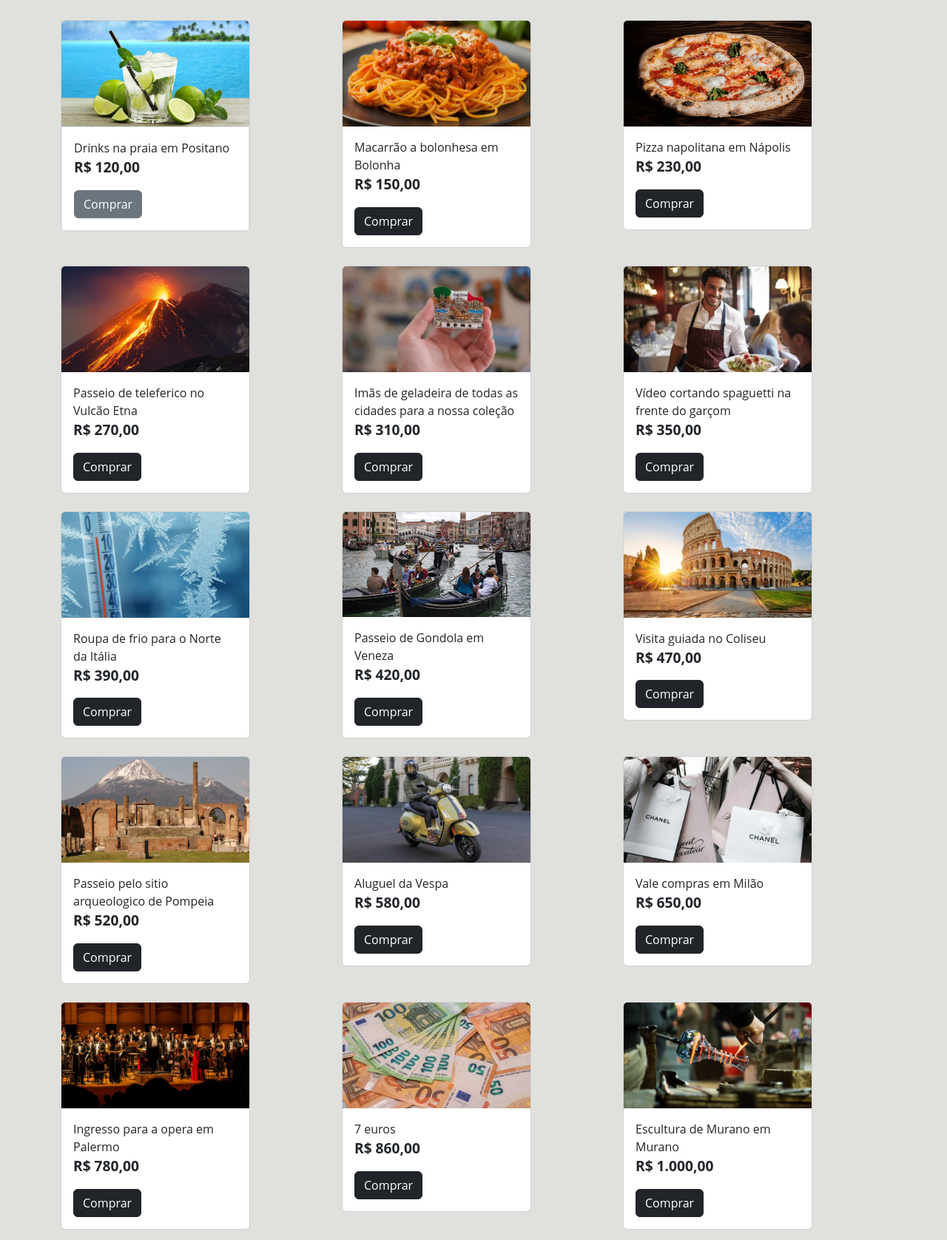
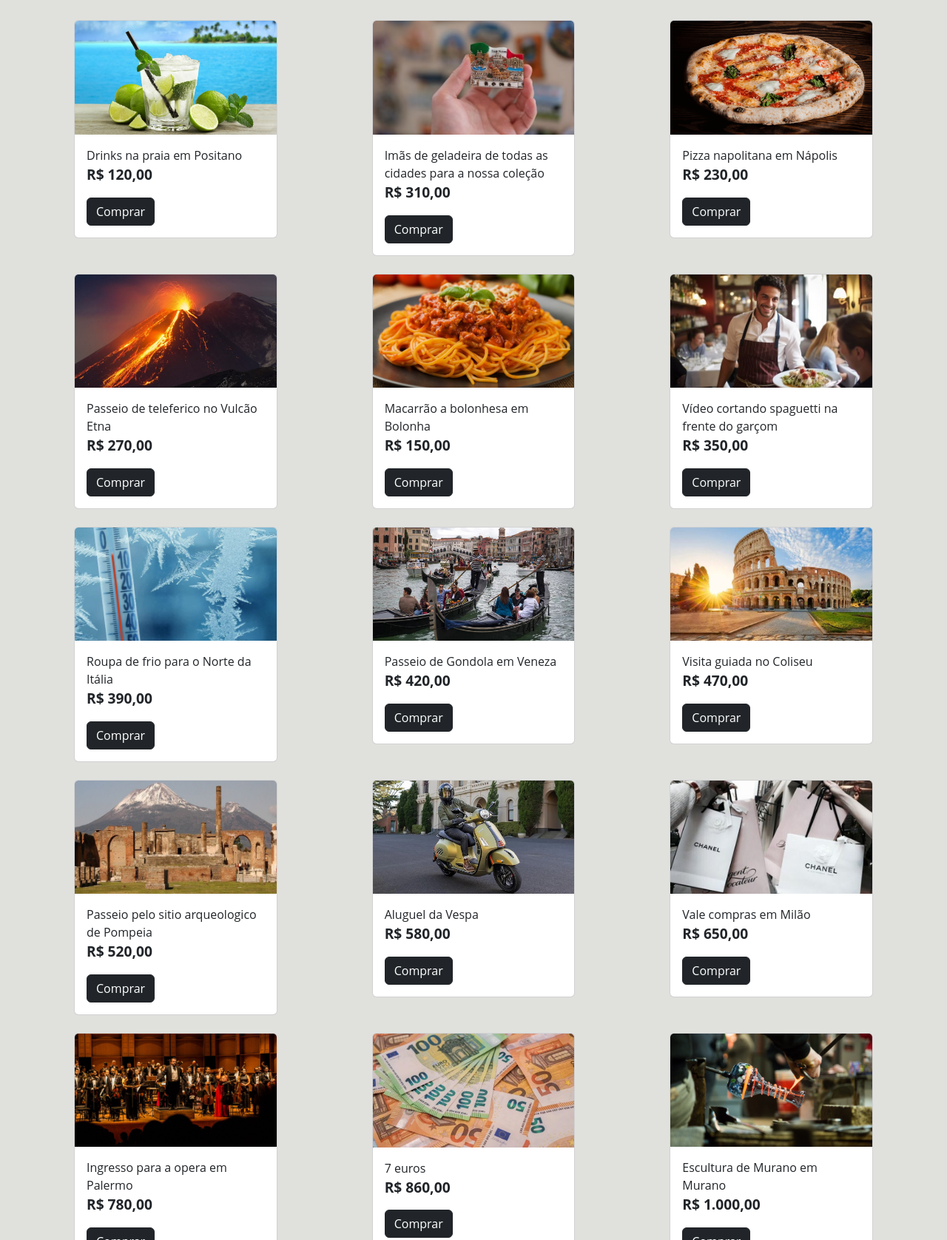
Before and after one commit to lana-paggiaro/Lino-Sergio, a plain HTML site: page presents.html in a window 1280 px wide. Shown: the part 191-1867 px from the top of the page at 74% size. Drawn offline with nearby package versions, Linux system fonts and the light colour scheme.

Commit message:
pronto pt1!!

```diff
--- a/presents.html
+++ b/presents.html
@@ -43,6 +43,17 @@
     .preco{
       font-size: larger;
       font-weight: 700;
+    }
+    .lista{
+      padding: 0 3rem;
+      justify-content: space-between;
+      align-items: center;
+      align-content: space-around;
+      display: flex;
+      flex-direction: row;
+    }
+    .recheio{
+      padding: 0 4rem;
     }
     header{
       position: relative;
@@ -141,6 +152,12 @@
       header{
          padding: 0 2rem 0.3rem;
       }
+      .recheio{
+        padding: 0 1rem;
+      }
+      .espaco{
+        height: 30px;
+      }
     }
     @media(max-width: 576px){
       .dropdown_menu{
@@ -149,6 +166,12 @@
       }
       header{
         padding: 0 2rem 0.3rem;
+      }
+      .recheio{
+        padding: 0 1rem;
+      }
+      .espaco{
+        height: 30px;
       }
     }
   </style>
@@ -195,22 +218,56 @@
   </div>
   <!--FIM MODAL-->
 
-  <h2 class="text-center pt-5">Escolha o seu presente!</h3>
+  <div class="espaco"></div>
 
-  <div class="container pb-3">
+  <h2 class="text-center pt-5">Escolha o seu presente!</h2>
+
+  <div class="espaco"></div>
+
+  <div class="lista pb-3">
     <div class="row pt-4 pb-4">
-      <div class="col-md-4 col-sm-12 pt-4">
-        <div class="card" style="width: 16rem;">
+      <div class="col-md-4 col-sm-12 pt-4 recheio">
+        <div class="card">
             <img src="imagens/card1.jpg" class="card-img-top" alt="...">
-            <div class="card-body border border-dark-subtle">
+            <div class="card-body">
               <p class="desc">Drinks na praia em Positano<br>
               <span class="preco">R$ 120,00</span></p>
-              <a href="#" class="btn btn-secondary" data-bs-toggle="modal" data-bs-target="#janelamodal">Comprar</a>
+              <a href="#" class="btn btn-dark" data-bs-toggle="modal" data-bs-target="#janelamodal">Comprar</a>
             </div>
           </div>
       </div>
-      <div class="col-md-4 col-sm-12 pt-4">
-        <div class="card" style="width: 16rem;">
+      <div class="col-md-4 col-sm-12 pt-4 recheio">
+        <div class="card"  >
+            <img src="imagens/card5.jpg" class="card-img-top" alt="...">
+            <div class="card-body">
+              <p class="desc">Imãs de geladeira de todas as cidades para a nossa coleção <br>
+              <span class="preco">R$ 310,00</span></p>
+              <a href="#" class="btn btn-dark" data-bs-toggle="modal" data-bs-target="#janelamodal">Comprar</a>
+            </div>
+          </div>
+      </div>
+      <div class="col-md-4 col-sm-12 pt-4 recheio">
+        <div class="card">
+            <img src="imagens/card3.png" class="card-img-top" alt="...">
+            <div class="card-body">
+              <p class="desc">Pizza napolitana em Nápolis <br>
+              <span class="preco">R$ 230,00</span></p>
+              <a href="#" class="btn btn-dark" data-bs-toggle="modal" data-bs-target="#janelamodal">Comprar</a>
+            </div>
+          </div>
+      </div>
+      <div class="col-md-4 col-sm-12 pt-4 recheio">
+        <div class="card">
+            <img src="imagens/card4.jpg" class="card-img-top" alt="...">
+            <div class="card-body">
+              <p class="desc">Passeio de teleferico no Vulcão Etna <br>
+              <span class="preco">R$ 270,00</span></p>
+              <a href="#" class="btn btn-dark" data-bs-toggle="modal" data-bs-target="#janelamodal">Comprar</a>
+            </div>
+          </div>
+      </div>
+      <div class="col-md-4 col-sm-12 pt-4 recheio">
+        <div class="card">
             <img src="imagens/card2.jpg" class="card-img-top" alt="...">
             <div class="card-body">
               <p class="desc">Macarrão a bolonhesa em Bolonha <br>
@@ -219,38 +276,8 @@
             </div>
           </div>
       </div>
-      <div class="col-md-4 col-sm-12 pt-4">
-        <div class="card" style="width: 16rem;">
-            <img src="imagens/card3.png" class="card-img-top" alt="...">
-            <div class="card-body">
-              <p class="desc">Pizza napolitana em Nápolis <br>
-              <span class="preco">R$ 230,00</span></p>
-              <a href="#" class="btn btn-dark" data-bs-toggle="modal" data-bs-target="#janelamodal">Comprar</a>
-            </div>
-          </div>
-      </div>
-      <div class="col-md-4 col-sm-12 pt-4">
-        <div class="card" style="width: 16rem;">
-            <img src="imagens/card4.jpg" class="card-img-top" alt="...">
-            <div class="card-body">
-              <p class="desc">Passeio de teleferico no Vulcão Etna <br>
-              <span class="preco">R$ 270,00</span></p>
-              <a href="#" class="btn btn-dark" data-bs-toggle="modal" data-bs-target="#janelamodal">Comprar</a>
-            </div>
-          </div>
-      </div>
-      <div class="col-md-4 col-sm-12 pt-4">
-        <div class="card" style="width: 16rem;">
-            <img src="imagens/card5.jpg" class="card-img-top" alt="...">
-            <div class="card-body">
-              <p class="desc">Imãs de geladeira de todas as cidades para a nossa coleção <br>
-              <span class="preco">R$ 310,00</span></p>
-              <a href="#" class="btn btn-dark" data-bs-toggle="modal" data-bs-target="#janelamodal">Comprar</a>
-            </div>
-          </div>
-      </div>
-      <div class="col-md-4 col-sm-12 pt-4">
-        <div class="card" style="width: 16rem;">
+      <div class="col-md-4 col-sm-12 pt-4 recheio">
+        <div class="card"  >
             <img src="imagens/card6.jpg" class="card-img-top" alt="...">
             <div class="card-body">
               <p class="desc">Vídeo cortando spaguetti na frente do garçom <br>
@@ -259,8 +286,8 @@
             </div>
           </div>
       </div>
-      <div class="col-md-4 col-sm-12 pt-4">
-        <div class="card" style="width: 16rem;">
+      <div class="col-md-4 col-sm-12 pt-4 recheio">
+        <div class="card"  >
             <img src="imagens/card7.jpg" class="card-img-top" alt="...">
             <div class="card-body">
               <p class="desc">Roupa de frio para o Norte da Itália <br>
@@ -269,8 +296,8 @@
             </div>
           </div>
       </div>
-      <div class="col-md-4 col-sm-12 pt-4">
-        <div class="card" style="width: 16rem;">
+      <div class="col-md-4 col-sm-12 pt-4 recheio">
+        <div class="card"  >
             <img src="imagens/card8.jpg" class="card-img-top" alt="...">
             <div class="card-body">
               <p class="desc">Passeio de Gondola em Veneza <br>
@@ -279,8 +306,8 @@
             </div>
           </div>
       </div>
-      <div class="col-md-4 col-sm-12 pt-4">
-        <div class="card" style="width: 16rem;">
+      <div class="col-md-4 col-sm-12 pt-4 recheio">
+        <div class="card"  >
             <img src="imagens/card9.jpg" class="card-img-top" alt="...">
             <div class="card-body">
               <p class="desc">Visita guiada no Coliseu <br>
@@ -289,8 +316,8 @@
             </div>
           </div>
       </div>
-      <div class="col-md-4 col-sm-12 pt-4">
-        <div class="card" style="width: 16rem;">
+      <div class="col-md-4 col-sm-12 pt-4 recheio">
+        <div class="card"  >
             <img src="imagens/card10.jpg" class="card-img-top" alt="...">
             <div class="card-body">
               <p class="desc">Passeio pelo sitio arqueologico de Pompeia <br>
@@ -299,8 +326,8 @@
             </div>
           </div>
       </div>
-      <div class="col-md-4 col-sm-12 pt-4">
-        <div class="card" style="width: 16rem;">
+      <div class="col-md-4 col-sm-12 pt-4 recheio">
+        <div class="card"  >
             <img src="imagens/card11.jpg" class="card-img-top" alt="...">
             <div class="card-body">
               <p class="desc">Aluguel da Vespa <br>
@@ -309,8 +336,8 @@
             </div>
           </div>
       </div>
-      <div class="col-md-4 col-sm-12 pt-4">
-        <div class="card" style="width: 16rem;">
+      <div class="col-md-4 col-sm-12 pt-4 recheio">
+        <div class="card"  >
             <img src="imagens/card12.jpg" class="card-img-top" alt="...">
             <div class="card-body">
               <p class="desc">Vale compras em Milão <br>
@@ -319,8 +346,8 @@
             </div>
           </div>
       </div>
-      <div class="col-md-4 col-sm-12 pt-4">
-        <div class="card" style="width: 16rem;">
+      <div class="col-md-4 col-sm-12 pt-4 recheio">
+        <div class="card"  >
             <img src="imagens/card13.jpg" class="card-img-top" alt="...">
             <div class="card-body">
               <p class="desc">Ingresso para a opera em Palermo <br>
@@ -329,8 +356,8 @@
             </div>
           </div>
       </div>
-      <div class="col-md-4 col-sm-12 pt-4">
-        <div class="card" style="width: 16rem;">
+      <div class="col-md-4 col-sm-12 pt-4 recheio">
+        <div class="card"  >
             <img src="imagens/card14.jpg" class="card-img-top" alt="...">
             <div class="card-body">
               <p class="desc">7 euros <br>
@@ -339,8 +366,8 @@
             </div>
           </div>
       </div>
-      <div class="col-md-4 col-sm-12 pt-4">
-        <div class="card" style="width: 16rem;">
+      <div class="col-md-4 col-sm-12 pt-4 recheio">
+        <div class="card"  >
             <img src="imagens/card15.jpg" class="card-img-top" alt="...">
             <div class="card-body">
               <p class="desc">Escultura de Murano em Murano <br>
@@ -349,8 +376,8 @@
             </div>
           </div>
       </div>
-      <div class="col-md-4 col-sm-12 pt-4">
-        <div class="card" style="width: 16rem;">
+      <div class="col-md-4 col-sm-12 pt-4 recheio">
+        <div class="card"  >
             <img src="imagens/card16.jpg" class="card-img-top" alt="...">
             <div class="card-body">
               <p class="desc">Desentortar a Torre de Pisa <br>
@@ -359,8 +386,8 @@
             </div>
           </div>
       </div>
-      <div class="col-md-4 col-sm-12 pt-4">
-        <div class="card" style="width: 16rem;">
+      <div class="col-md-4 col-sm-12 pt-4 recheio">
+        <div class="card"  >
             <img src="imagens/card17.jpg" class="card-img-top" alt="...">
             <div class="card-body">
               <p class="desc">Passeio de Ferrari em Maranello <br>
@@ -369,8 +396,8 @@
             </div>
           </div>
       </div>
-      <div class="col-md-4 col-sm-12 pt-4">
-        <div class="card" style="width: 16rem;">
+      <div class="col-md-4 col-sm-12 pt-4 recheio">
+        <div class="card"  >
             <img src="imagens/card18.jpg" class="card-img-top" alt="...">
             <div class="card-body">
               <p class="desc">Paperview da viagem com localização em tempo real <br>
@@ -379,8 +406,8 @@
             </div>
           </div>
       </div>
-      <div class="col-md-4 col-sm-12 pt-4">
-        <div class="card" style="width: 16rem;">
+      <div class="col-md-4 col-sm-12 pt-4 recheio">
+        <div class="card"  >
             <img src="imagens/card19.jpg" class="card-img-top" alt="...">
             <div class="card-body">
               <p class="desc">Diária no Chalet Al Foss Alp Resort <br>
@@ -389,8 +416,8 @@
             </div>
           </div>
       </div>
-      <div class="col-md-4 col-sm-12 pt-4">
-        <div class="card" style="width: 16rem;">
+      <div class="col-md-4 col-sm-12 pt-4 recheio">
+        <div class="card"  >
             <img src="imagens/card20.jpg" class="card-img-top" alt="...">
             <div class="card-body">
               <p class="desc">Cafezinho no aeroporto <br>
@@ -399,8 +426,8 @@
             </div>
           </div>
       </div>
-      <div class="col-md-4 col-sm-12 pt-4">
-        <div class="card" style="width: 16rem;">
+      <div class="col-md-4 col-sm-12 pt-4 recheio">
+        <div class="card">
             <img src="imagens/card21.jpg" class="card-img-top" alt="...">
             <div class="card-body">
               <p class="desc">Tirar uma foto com o poderoso chefão <br>
@@ -409,8 +436,8 @@
             </div>
           </div>
       </div>
-      <div class="col-md-4 col-sm-12 pt-4">
-        <div class="card" style="width: 16rem;">
+      <div class="col-md-4 col-sm-12 pt-4 recheio">
+        <div class="card">
             <img src="imagens/card22.jpg" class="card-img-top" alt="...">
             <div class="card-body">
               <p class="desc">Passeio de iate em Capri <br>
@@ -419,8 +446,8 @@
             </div>
           </div>
       </div>
-      <div class="col-md-4 col-sm-12 pt-4">
-        <div class="card" style="width: 16rem;">
+      <div class="col-md-4 col-sm-12 pt-4 recheio">
+        <div class="card">
             <img src="imagens/card23.jpg" class="card-img-top" alt="...">
             <div class="card-body">
               <p class="desc">Comprar a Ferrari do passeio <br>
@@ -429,9 +456,9 @@
             </div>
           </div>
       </div>
-      <div class="col-md-4 col-sm-12 pt-4">
-        <div class="card" style="width: 16rem;">
-            <img src="imagens/card24.jpg" class="card-img-top" alt="...">
+      <div class="col-md-4 col-sm-12 pt-4 recheio">
+        <div class="card">
+            <img src="imagens/molly.jpg" class="card-img-top" alt="...">
             <div class="card-body">
               <p class="desc">Levar a Molly na viagem <br>
               <span class="preco">R$ 6.980,00</span></p>
```
Also changed, not shown: index.html (+2 -1 lines), imagens/molly.jpg (added).
